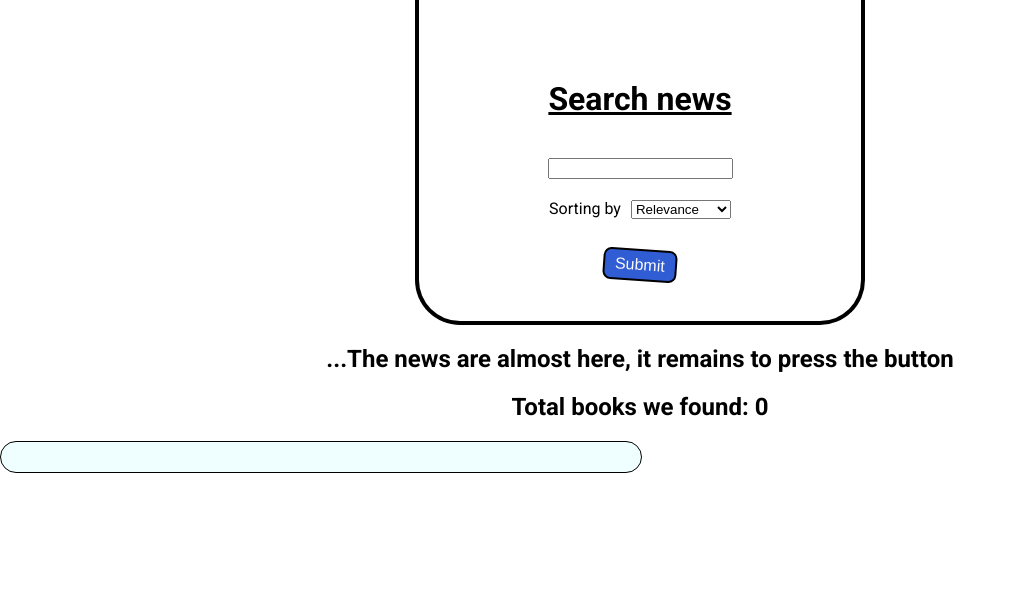
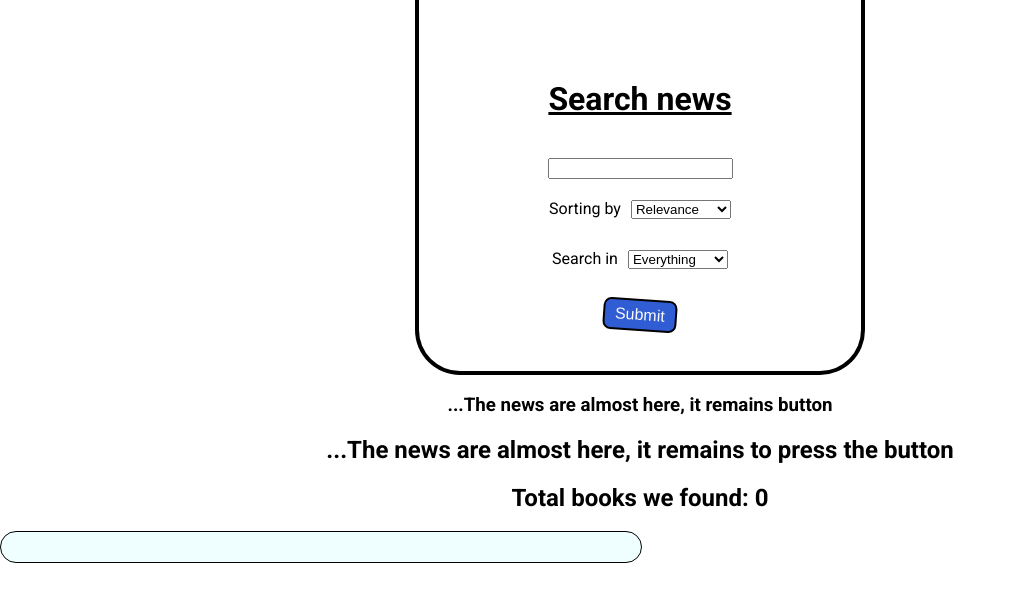
Before and after one commit to Momavi/news-agregator, a React (Create React App) app: page / in a window 1280 px wide. Shown: the top 602 px of the page, without its empty margins (0-1016 px from the left). Built offline with nearby package versions, Linux system fonts and the light colour scheme.

Commit message:
Adding searchIn to 'Search'

```diff
--- a/src/components/Search/Search.jsx
+++ b/src/components/Search/Search.jsx
@@ -14,6 +14,13 @@ function Search(props) {
           setFormData={props.setFormData}
         />
       </div>
+      {
+        props.newsPage.news[0] !== undefined
+          ?
+          <h3>Happy reading!</h3>
+          :
+          <h3>...The news are almost here, it remains button</h3>
+      }
     </div>
   )
 }
--- a/src/components/Search/SearchForm/SearchForm.jsx
+++ b/src/components/Search/SearchForm/SearchForm.jsx
@@ -7,12 +7,14 @@ function Search(props) {
   let searchPage = props.searchPage;
 
   let sortElement = searchPage.sort.map(d => <SearchItem text={d.text} key={d.id} />);
+  let searchInElement = searchPage.searchIn.map(d => <SearchItem text={d.text} key={d.id} />);
 
   return (
     <Formik
       initialValues={{
         text: '',
-        sort: 'relevance',
+        sort: 'Relevance',
+        searchIn: 'Everything',
       }}
       onSubmit={values => {
         props.setFormData(values)
@@ -27,6 +29,12 @@ function Search(props) {
               {sortElement}
             </Field>
           </div>
+          <div className={s.form__searchIn}>
+            <label className={s.form__searchIn__text}>Search in</label>
+            <Field className={s.form__searchIn__field} name="searchIn" as="select">
+              {searchInElement}
+            </Field>
+          </div>
         </div>
         <button className={s.form__button} type="submit">Submit</button>
       </Form>
--- a/src/redux/search-reducer.js
+++ b/src/redux/search-reducer.js
@@ -5,11 +5,16 @@ let initialtState = {
   sort: [
     { id: 1, text: 'Relevance' },
     { id: 2, text: 'Popularity' },
-    { id: 3, text: 'publishedAt' }
+    { id: 3, text: 'PublishedAt' }
+  ],
+  searchIn: [
+    { id: 1, text: 'Everything' },
+    { id: 2, text: 'Top-headlines' }
   ],
   formData: {
     text: '',
-    sort: 'relevance',
+    sort: 'Relevance',
+    searchIn: 'Everything',
   }
 };
 
```
